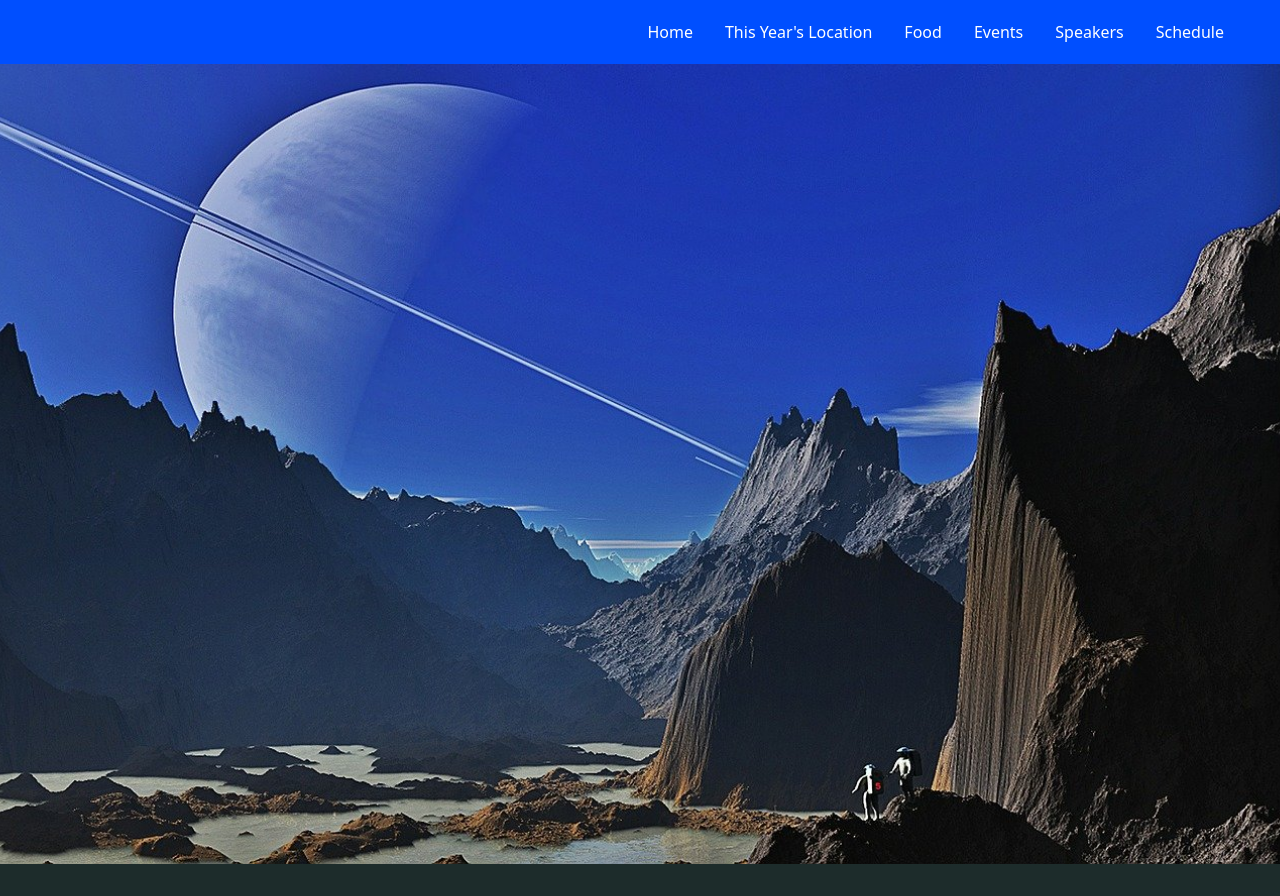
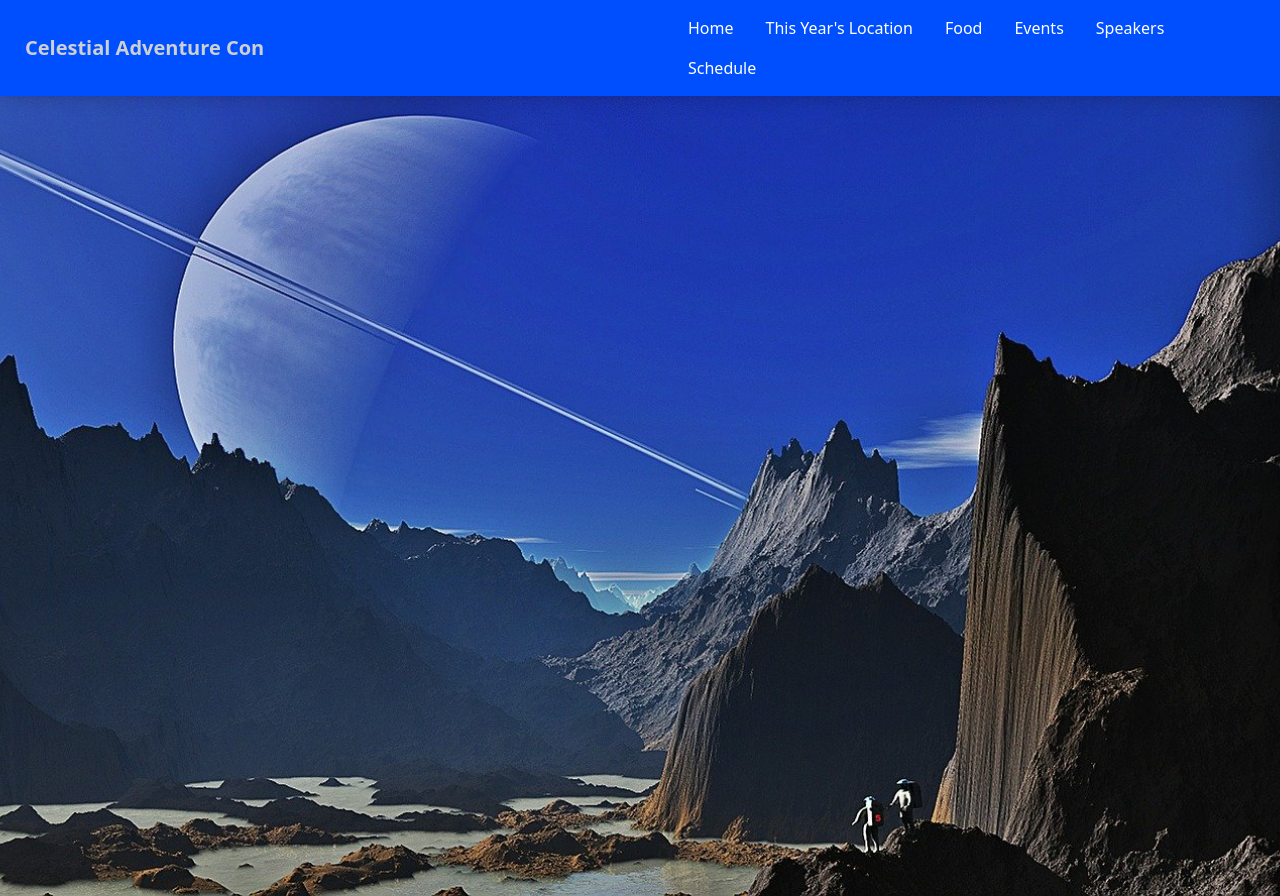
Before and after one commit to robinkii/celestialAdventureCon, a React (Vite) app in the folder client/: page / in a window 1280 px wide. Before the commit the page ends 864 px from the top, so only its background shows below. Built offline with nearby package versions, Linux system fonts and the light colour scheme.

Commit message:
Add logo and adjust styling in NavMenu component

```diff
--- a/client/src/components/NavMenu.jsx
+++ b/client/src/components/NavMenu.jsx
@@ -1,6 +1,11 @@
 const NavMenu = () => {
   return (
-    <div className='navbar bg-primary sticky top-0'>
+    <div className='navbar bg-primary sticky top-0 shadow-lg'>
+      <div className='w-full h-full flex justify-start'>
+        <a className='btn btn-ghost text-xl' href='/'>
+          Celestial Adventure Con
+        </a>
+      </div>
       <div className='w-full h-full flex justify-end'>
         <ul className='px-8'>
           <li className='inline-block px-4 py-2 text-white hover:text-slate-500'>
```
